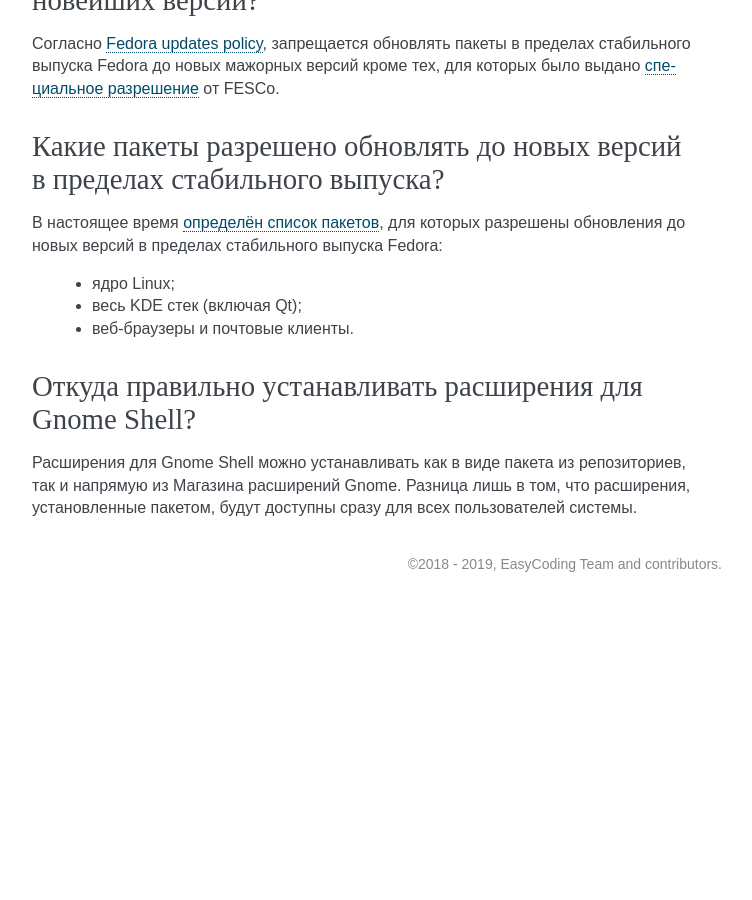
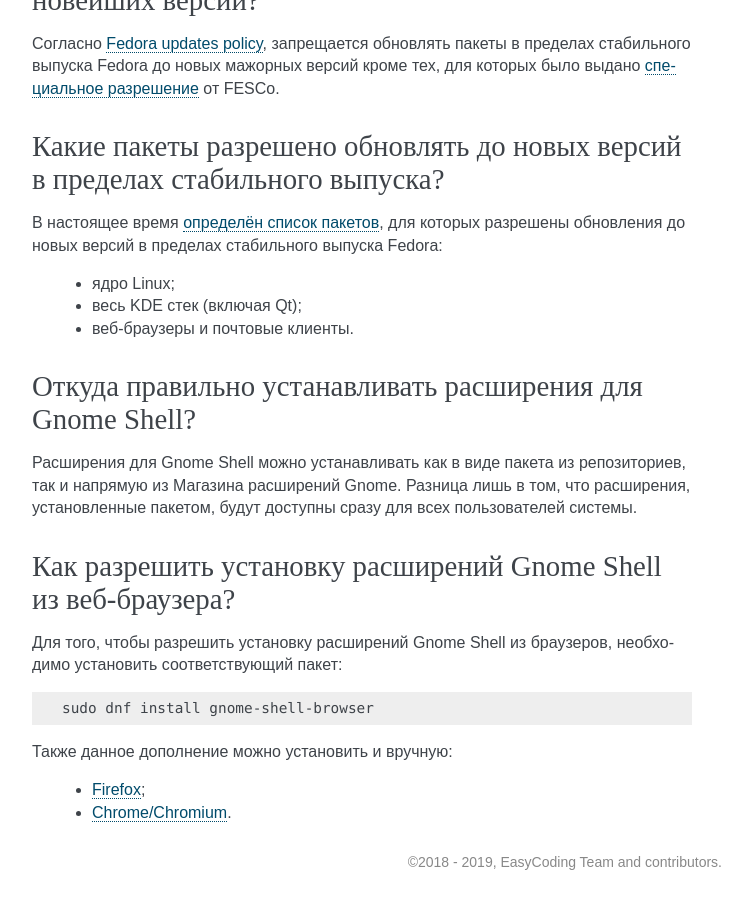
Before and after one commit to RussianFedora/FAQ, a Sphinx documentation site: the page built from source/package-manager.rst, in a window 1280 px wide and 900 px high, scrolled down 12959 px. Shown: the whole window, without its empty margins (388-1140 px from the left). Built offline with Sphinx 7.4.7, drawn with Linux system fonts in a browser that asks for light colours; before the commit the page ends 13561 px from its top, so only the background shows below that; some of the changed text lies outside the part shown.

Commit message:
Added question about Gnome Shell extensions installation using web browsers.

```diff
--- a/source/package-manager.rst
+++ b/source/package-manager.rst
@@ -772,3 +772,20 @@ Java 11:
 ==============================================================
 
 Расширения для Gnome Shell можно устанавливать как в виде пакета из репозиториев, так и напрямую из Магазина расширений Gnome. Разница лишь в том, что расширения, установленные пакетом, будут доступны сразу для всех пользователей системы.
+
+.. index:: gnome, shell, extension, firefox, chromium
+.. _gnome-shell-browser:
+
+Как разрешить установку расширений Gnome Shell из веб-браузера?
+==================================================================
+
+Для того, чтобы разрешить установку расширений Gnome Shell из браузеров, необходимо установить соответствующий пакет:
+
+.. code-block:: bash
+
+    sudo dnf install gnome-shell-browser
+
+Также данное дополнение можно установить и вручную:
+
+ * `Firefox <https://addons.mozilla.org/ru/firefox/addon/gnome-shell-integration/>`__;
+ * `Chrome/Chromium <https://chrome.google.com/webstore/detail/gnome-shell-integration/gphhapmejobijbbhgpjhcjognlahblep?hl=ru>`__.
```
